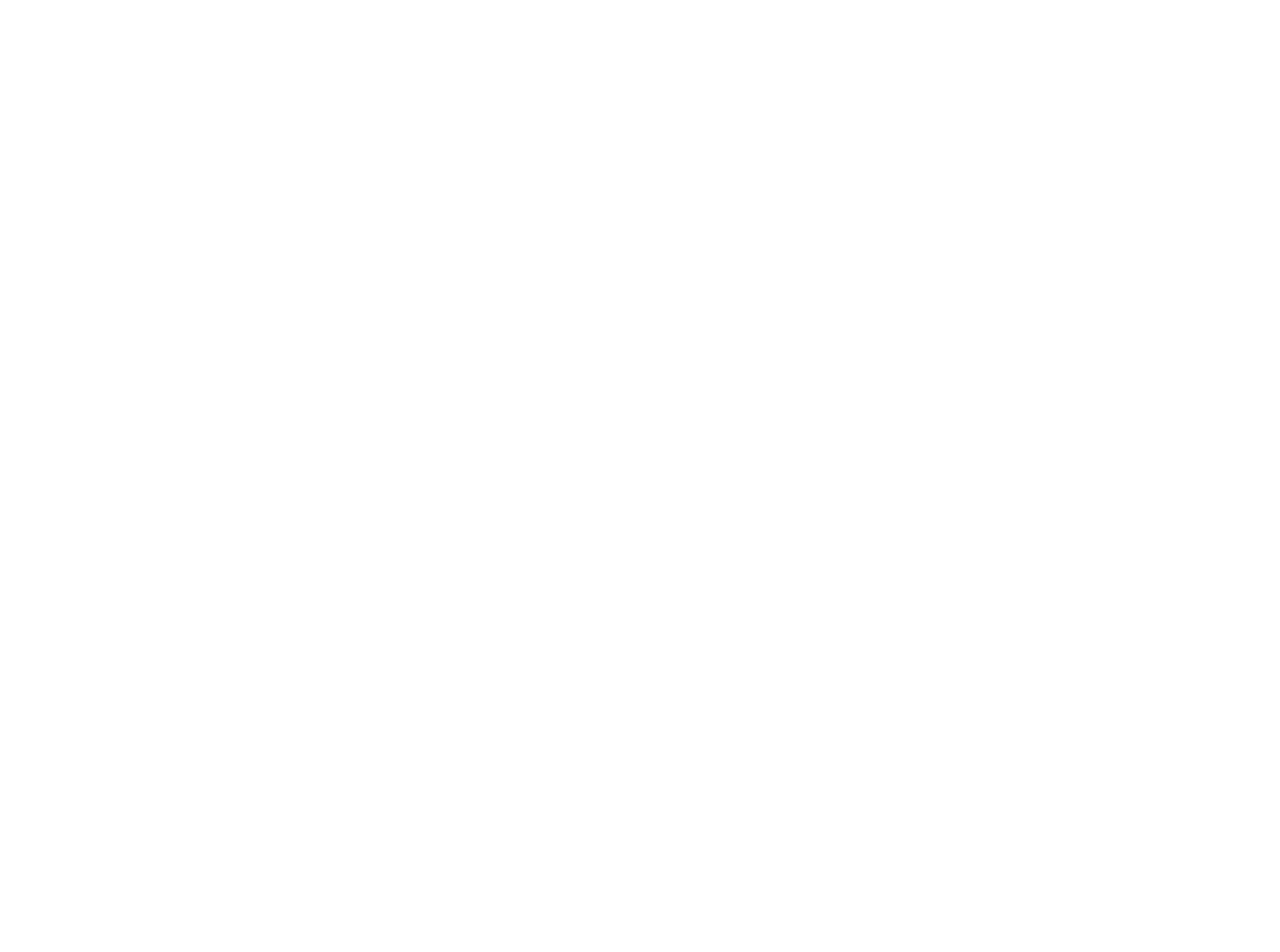
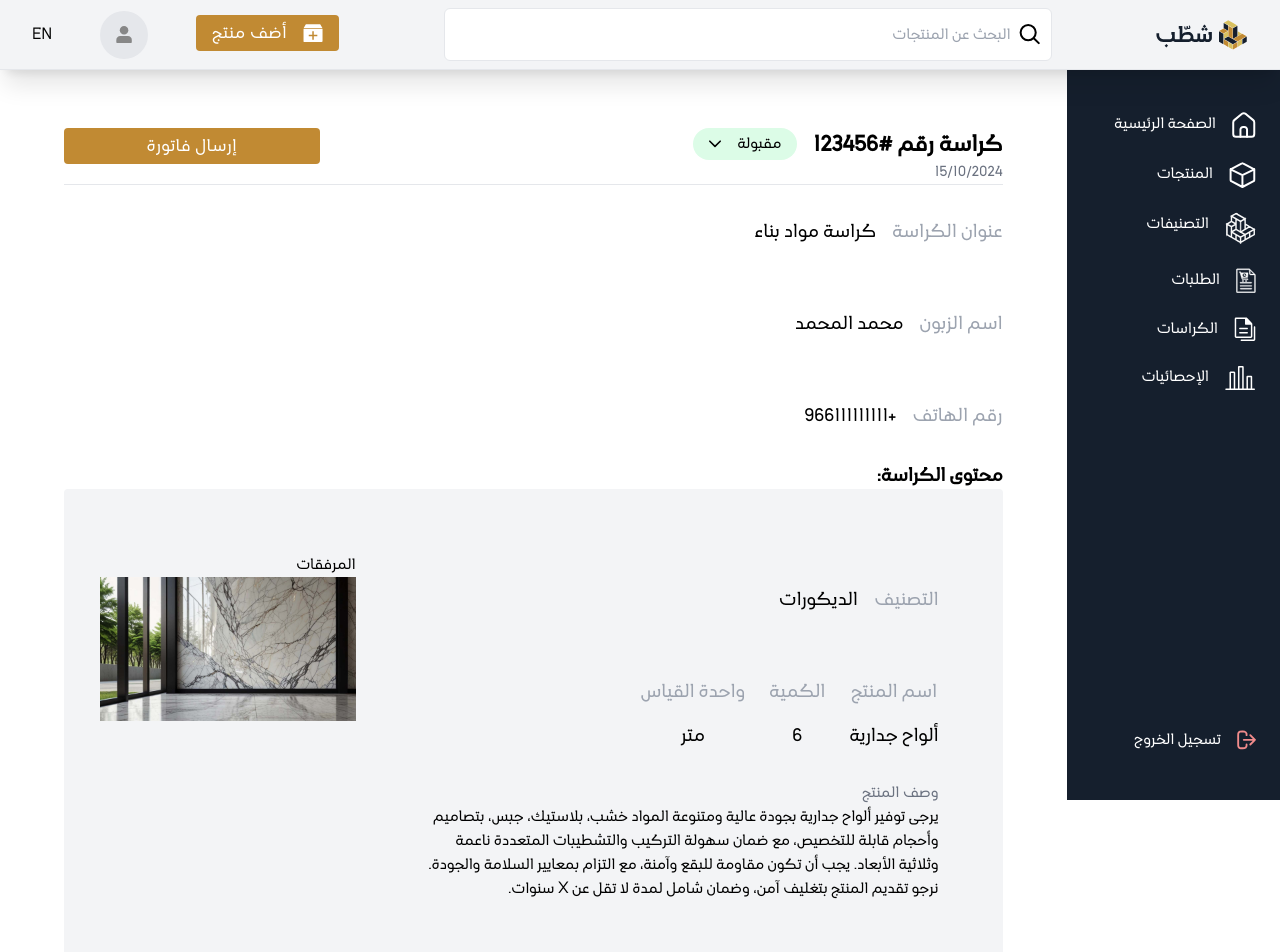
Before and after one commit to georgynejmeh/shattib-reactjs-no-http, a React (Vite) app: page /admin/criterias/1 in a window 1280 px wide. Before the commit this address had no page. Shown: the top 952 px of the page. Before the commit the page ends 800 px from the top, so only its background shows below. Built offline with nearby package versions, Linux system fonts and the light colour scheme.

Commit message:
Pages Admin: Criterias - Criteria

```diff
--- a/src/App.tsx
+++ b/src/App.tsx
@@ -27,6 +27,8 @@
 import EngineerConsultantsPage from "./pages/EngineerConsultantsPage";
 import EngineerConsultantPage from "./pages/EngineerConsultantPage";
 import StatisticsPage from "./pages/admin/StatisticsPage";
+import AdminCriteriaPage from "./pages/admin/AdminCriteriaPage";
+import AdminCriteriasPage from "./pages/admin/AdminCriteriasPage";
 
 const App = () => {
   // return to the top of the page on navigation
@@ -73,6 +75,8 @@
             element={<AdminNewProductSecondPage />}
           />
           <Route path="/admin/statistics" element={<StatisticsPage />} />
+          <Route path="/admin/criterias" element={<AdminCriteriasPage />} />
+          <Route path="/admin/criterias/:id" element={<AdminCriteriaPage />} />
         </Route>
         button
       </Routes>
--- a/src/components/AdminSidePanel.tsx
+++ b/src/components/AdminSidePanel.tsx
@@ -24,7 +24,9 @@
           <SidePanelItem icon={smallShattibIcon}>التصنيفات</SidePanelItem>
         </Link>
         <SidePanelItem icon={docIcon}>الطلبات</SidePanelItem>
-        <SidePanelItem icon={twoPapersIcon}>الكراسات</SidePanelItem>
+        <Link to={"/admin/criterias"}>
+          <SidePanelItem icon={twoPapersIcon}>الكراسات</SidePanelItem>
+        </Link>
         <Link to={"/admin/statistics"}>
           <SidePanelItem icon={statisticsIcon}>الإحصائيات</SidePanelItem>
         </Link>
--- a/src/index.ts
+++ b/src/index.ts
@@ -170,6 +170,7 @@
 export { default as testImg } from "./assets/imgs/493263f4f044e10db4127c423842f812.jpg";
 export { default as productImg } from "./assets/imgs/493263f4f044e10db4127c423842f812.jpg";
 export { default as billImg } from "/assets/imgs/bill/61e7906b8649987df57ebf45590de2bd.png";
+export { default as paymentReceiptImg } from "/assets/imgs/public/payment_receipt/6570f27a7f2f4b5cbd791b0b8531caa4.png";
 // -- Main Slide Show --
 export { default as mainCoverImg01 } from "/assets/imgs/cover/main/a0a9cb4b4c69c91a762cbf2ba0361a29.jpg";
 export { default as mainCoverImg02 } from "/assets/imgs/cover/main/b97115c4f6b6aa207413091ee7d6f245.jpg";
--- a/src/pages/ConditionDocsPage.tsx
+++ b/src/pages/ConditionDocsPage.tsx
@@ -15,18 +15,10 @@
           <h1 className="text-nowrap text-2xl font-bold pb-4">كراسات الشروط</h1>
           <div className="grid w-full">
             <div className="felx justify-self-center max-lg:mb-4">
-              <div className="max-lg:py-2">
-                <RoundButton active>الكل</RoundButton>
-              </div>
-              <div className="max-lg:py-2">
-                <RoundButton>معلًقة</RoundButton>
-              </div>
-              <div className="max-lg:py-2">
-                <RoundButton>مقبولة</RoundButton>
-              </div>
-              <div className="max-lg:py-2">
-                <RoundButton>مرفوضة</RoundButton>
-              </div>
+              <RoundButton active>الكل</RoundButton>
+              <RoundButton>معلًقة</RoundButton>
+              <RoundButton>مقبولة</RoundButton>
+              <RoundButton>مرفوضة</RoundButton>
             </div>
           </div>
           <Link to={"new"}>
--- /dev/null
+++ b/src/pages/admin/AdminCriteriaPage.tsx
@@ -0,0 +1,159 @@
+import {
+  attachmentIcon,
+  billImg,
+  ButtonGold,
+  categoryImg01,
+  downArrowIcon,
+  paymentReceiptImg,
+  TextInput,
+  TitleNumber,
+} from "../..";
+
+const AdminCriteriaPage = () => {
+  // use params get id
+  const temp = [1, 2];
+  return (
+    <main className="p-main">
+      <div className="flex justify-between">
+        <div>
+          <div className="flex gap-4">
+            <h1 className="text-2xl font-bold">كراسة رقم #123456</h1>
+            <div className="flex gap-4 rounded-full bg-green-100 py-1 px-4">
+              <span>مقبولة</span>
+              <img className="w-3" src={downArrowIcon} alt="" />
+            </div>
+          </div>
+          <h3 className="text-gray-500">15/10/2024</h3>
+        </div>
+        <div className="w-64">
+          <ButtonGold>إرسال فاتورة</ButtonGold>
+        </div>
+      </div>
+      <hr />
+      <TitleNumber inverse subTitle="كراسة مواد بناء ">
+        عنوان الكراسة
+      </TitleNumber>
+      <TitleNumber inverse subTitle="محمد المحمد">
+        اسم الزبون
+      </TitleNumber>
+      <TitleNumber inverse subTitle="+966111111111">
+        رقم الهاتف
+      </TitleNumber>
+      <h2 className="text-xl font-bold">محتوى الكراسة:</h2>
+      <div className="rounded bg-gray-100">
+        {temp.map(() => (
+          <div className="flex p-8">
+            <div className="w-2/3 p-8">
+              <TitleNumber inverse subTitle="الديكورات">
+                التصنيف
+              </TitleNumber>
+              <div className="flex gap-6">
+                <TitleNumber inverse column subTitle="ألواح جدارية">
+                  اسم المنتج
+                </TitleNumber>
+                <TitleNumber inverse column subTitle="6">
+                  الكمية
+                </TitleNumber>
+                <TitleNumber inverse column subTitle="متر">
+                  واحدة القياس
+                </TitleNumber>
+              </div>
+              <div>
+                <h3 className="text-gray-500">وصف المنتج</h3>
+                <p>
+                  يرجى توفير ألواح جدارية بجودة عالية ومتنوعة المواد خشب،
+                  بلاستيك، جبس، بتصاميم وأحجام قابلة للتخصيص، مع ضمان سهولة
+                  التركيب والتشطيبات المتعددة ناعمة وثلاثية الأبعاد. يجب أن تكون
+                  مقاومة للبقع وآمنة، مع التزام بمعايير السلامة والجودة. نرجو
+                  تقديم المنتج بتغليف آمن، وضمان شامل لمدة لا تقل عن X سنوات.
+                </p>
+              </div>
+            </div>
+
+            <div className="w-1/3 p-8">
+              <h3>المرفقات</h3>
+              <div className="w-64 aspect-video">
+                <img
+                  className="w-full h-full object-cover"
+                  src={categoryImg01}
+                  alt=""
+                />
+              </div>
+            </div>
+          </div>
+        ))}
+      </div>
+
+      <section className="flex justify-between p-8">
+        <div>
+          <div className="flex gap-2 items-center">
+            <h3>الفاتورة:</h3>
+            <div className="py-1 px-5 bg-green-100 rounded-full">مقبولة</div>
+          </div>
+          <div className="w-1/2 py-4">
+            <img className="w-full h-full object-cover" src={billImg} alt="" />
+          </div>
+          <div className="flex gap-4">
+            <button className="bg-gray-200 py-1 px-3 rounded">
+              الفواتير السابقة
+            </button>
+            <div className="w-44">
+              <ButtonGold>فاتورة جديدة</ButtonGold>
+            </div>
+          </div>
+        </div>
+
+        <div>
+          <h3>وصل الدفع من الزبون</h3>
+          <img src={paymentReceiptImg} alt="" />
+        </div>
+      </section>
+
+      <hr />
+
+      <section className="flex flex-col gap-8 w-full py-4">
+        <h2 className="text-xl from-black">التعليقات</h2>
+        <div>
+          <div className="w-2/3 rounded-t-xl border">
+            {temp.map(() => (
+              /* Comment */
+              <div className="flex flex-col gap-4 p-8">
+                {/* Profile Pic - Name - Date */}
+                <div className="flex items-center gap-4">
+                  <div className="w-16 h-16 rounded-full bg-gray-200" />
+                  <div className="flex flex-col">
+                    <span className="text-lg">اسم المستخدم</span>
+                    <span className="text-s text-gray-400">قبل 10 دقائق</span>
+                  </div>
+                </div>
+                <p>
+                  محتوى التعليق محتوى التعليق محتوى التعليق محتوى محتوى التعليق
+                  محتوى التعليق محتوى التعليق محتوى التعليق محتوى التعليق محتوى
+                  التعليق محتوى التعليق محتوى التعليق
+                </p>
+              </div>
+            ))}
+          </div>
+          <div className="flex flex-col w-2/3 rounded-b-xl border p-4 gap-2">
+            <form>
+              <div className="flex gap-2">
+                <div className="w-full">
+                  <TextInput big placeholder="أضف تعليق" />
+                </div>
+                <label htmlFor="attachment" className="cursor-pointer">
+                  <img src={attachmentIcon} alt="attachment" />
+                  <input id="attachment" type="file" className="hidden" />
+                </label>
+              </div>
+              <div className="w-20 self-end">
+                <ButtonGold>إرسال</ButtonGold>
+              </div>
+            </form>
+          </div>
+        </div>
+      </section>
+    </main>
+  );
+};
+
+export default AdminCriteriaPage;
--- /dev/null
+++ b/src/pages/admin/AdminCriteriasPage.tsx
@@ -0,0 +1,68 @@
+import {
+  AccentText,
+  bluePenIcon,
+  downArrowIcon,
+  Link,
+  redTrashIcon,
+  RoundButton,
+} from "../..";
+
+import "../../App.css";
+
+const AdminCriteriasPage = () => {
+  const temp = [1, 2, 3];
+  return (
+    <main className="p-main">
+      <AccentText>الكراسات</AccentText>
+      <div className="w-full flex justify-center py-8">
+        <RoundButton active>الكل</RoundButton>
+        <RoundButton>معلقة</RoundButton>
+        <RoundButton>مقبولة</RoundButton>
+        <RoundButton>مرفوضة</RoundButton>
+      </div>
+      <table className="orders-table">
+        <thead>
+          <tr>
+            <th>رقم الكراسة</th>
+            <th>عنوان الكراسة</th>
+            <th>اسم الزبون</th>
+            <th>رقم الهاتف</th>
+            <th>تاريخ الإرسال</th>
+            <th>الحالة</th>
+            <th>العمليات</th>
+          </tr>
+        </thead>
+        <tbody>
+          {temp.map((item, index) => (
+            <tr key={index}>
+              <td>#12345647</td>
+              <td>كراسة مواد بناء</td>
+              <td>محمد المحمد</td>
+              <td dir="ltr">+9661111111111</td>
+              <td>12/3/2024</td>
+              <td>
+                <div className="flex gap-4 w-full justify-center rounded-full bg-green-100 py-1">
+                  <span>مقبولة</span>
+                  <img className="w-3" src={downArrowIcon} alt="" />
+                </div>
+              </td>
+              <td>
+                <div className="flex gap-4 w-full justify-center">
+                  {/* TODO REPLACE WITH ID */}
+                  <Link to={`${index}`}>
+                    <img src={bluePenIcon} alt="" />
+                  </Link>
+                  <button>
+                    <img src={redTrashIcon} alt="" />
+                  </button>
+                </div>
+              </td>
+            </tr>
+          ))}
+        </tbody>
+      </table>
+    </main>
+  );
+};
+
+export default AdminCriteriasPage;
```
Also changed, not shown: public/assets/imgs/payment_receipt/6570f27a7f2f4b5cbd791b0b8531caa4.png (added).
